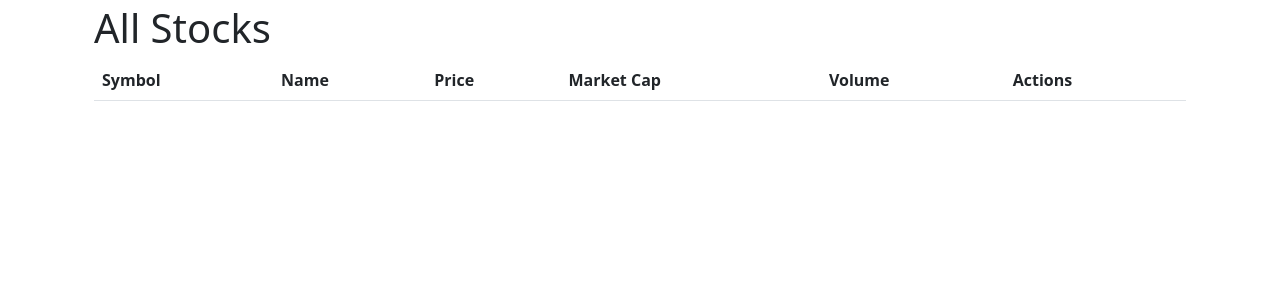
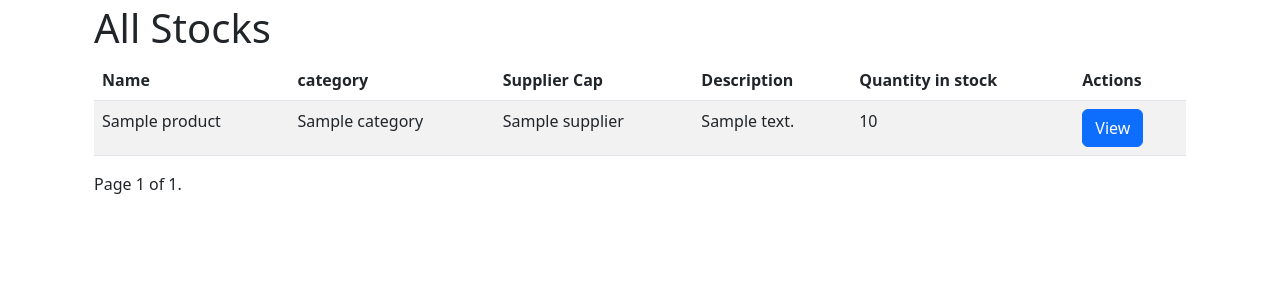
Before and after one commit to Alexandre-petitjean/django-playground, a Django app: page /stocks/ in a window 1280 px wide. Shown: the part 56-356 px from the top of the page. Run offline with Django 5.2, Linux system fonts and the light colour scheme; tables that the repository leaves empty hold one stand-in row (values such as "Sample post"); lists and menus that the app fills with data are empty; parts of the project's set-up code (start-up, migrations or seed data) failed here and were passed over; some libraries are stand-ins or nearby versions.

Commit message:
Add view and template

```diff
--- a/django_playground/stocks/urls.py
+++ b/django_playground/stocks/urls.py
@@ -1,10 +1,12 @@
 from django.urls import path
 
+from django_playground.stocks.views import StockDetailView
 from django_playground.stocks.views import StockListView
 from django_playground.stocks.views import StockMovementListView
 
 app_name = "stocks"
 urlpatterns = [
     path("", view=StockListView.as_view(), name="stocks"),
+    path("detail/<slug:pk>/", view=StockDetailView.as_view(), name="product-detail"),
     path("movements/", view=StockMovementListView.as_view(), name="stock-movements"),
 ]
--- a/django_playground/stocks/views.py
+++ b/django_playground/stocks/views.py
@@ -1,4 +1,5 @@
 # Create your views here.
+from django.views.generic.detail import DetailView
 from django.views.generic.list import ListView
 
 from django_playground.stocks.models import Product
@@ -7,11 +8,18 @@ from django_playground.stocks.models import StockMovement
 
 class StockListView(ListView):
     model = Product
+    queryset = Product.objects.prefetch_related("category", "supplier").all()
     template_name = "stocks/all_stocks.html"
-    context_object_name = "products"
+    paginate_by = 20
+
+
+class StockDetailView(DetailView):
+    model = Product
+    template_name = "stocks/product_detail.html"
 
 
 class StockMovementListView(ListView):
     model = StockMovement
+    queryset = StockMovement.objects.prefetch_related("product").all()
     template_name = "stocks/stock_movements.html"
-    context_object_name = "stock_movements"
+    paginate_by = 20
--- a/django_playground/templates/stocks/all_stocks.html
+++ b/django_playground/templates/stocks/all_stocks.html
@@ -11,28 +11,42 @@
     <table class="table table-striped">
       <thead>
         <tr>
-          <th>Symbol</th>
           <th>Name</th>
-          <th>Price</th>
-          <th>Market Cap</th>
-          <th>Volume</th>
+          <th>category</th>
+          <th>Supplier Cap</th>
+          <th>Description</th>
+          <th>Quantity in stock</th>
           <th>Actions</th>
         </tr>
       </thead>
       <tbody>
-        {% for stock in stocks %}
+        {% for product in object_list %}
           <tr>
-            <td>{{ stock.symbol }}</td>
-            <td>{{ stock.name }}</td>
-            <td>{{ stock.price }}</td>
-            <td>{{ stock.market_cap }}</td>
-            <td>{{ stock.volume }}</td>
+            <td>{{ product.name }}</td>
+            <td>{{ product.category }}</td>
+            <td>{{ product.supplier }}</td>
+            <td>{{ product.description | truncatechars:25 }}</td>
+            <td>{{ product.quantity_in_stock }}</td>
             <td>
-              <a href="{% url 'stocks:detail' stock.pk %}" class="btn btn-primary">View</a>
+              <a href="{% url 'stocks:product-detail' product.pk %}"
+                 class="btn btn-primary">View</a>
             </td>
           </tr>
         {% endfor %}
       </tbody>
     </table>
+    <div class="pagination">
+      <span class="step-links">
+        {% if page_obj.has_previous %}
+          <a href="?page=1">« first</a>
+          <a href="?page={{ page_obj.previous_page_number }}">previous</a>
+        {% endif %}
+        <span class="current">Page {{ page_obj.number }} of {{ page_obj.paginator.num_pages }}.</span>
+        {% if page_obj.has_next %}
+          <a href="?page={{ page_obj.next_page_number }}">next</a>
+          <a href="?page={{ page_obj.paginator.num_pages }}">last »</a>
+        {% endif %}
+      </span>
+    </div>
   </div>
 {% endblock content %}
```
Also changed, not shown: django_playground/templates/stocks/product_detail.html (added, +12 -0 lines), django_playground/templates/stocks/stock_movements.html (+6 -10 lines).
